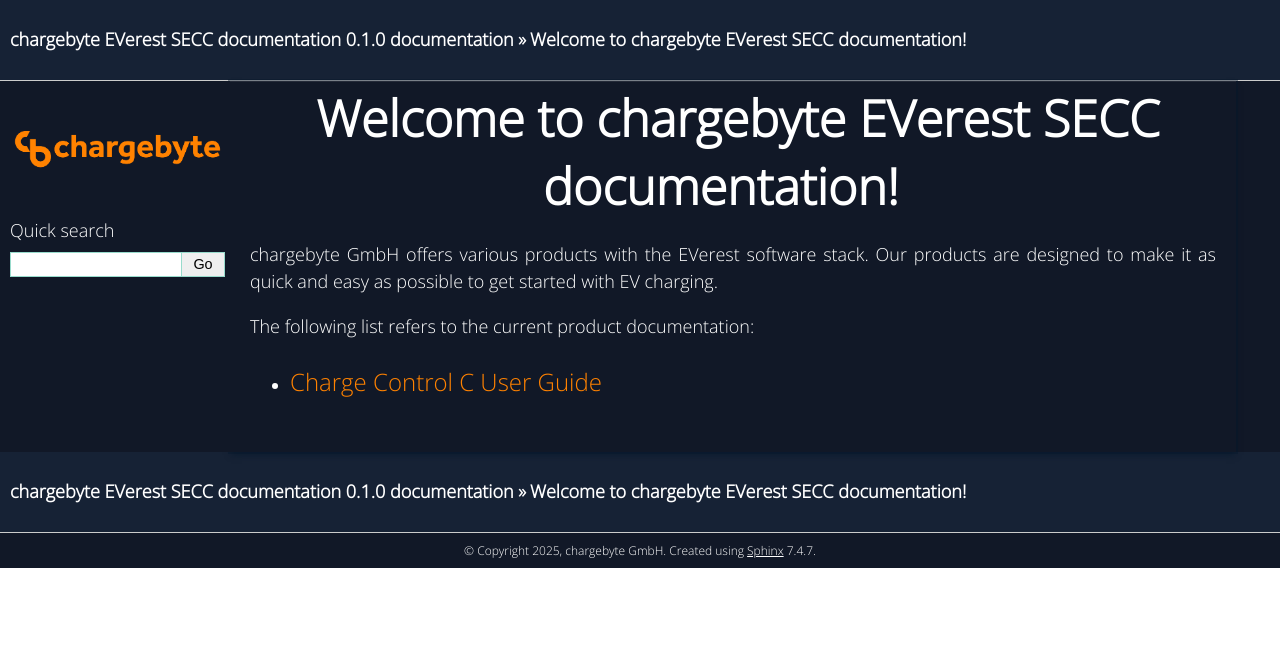
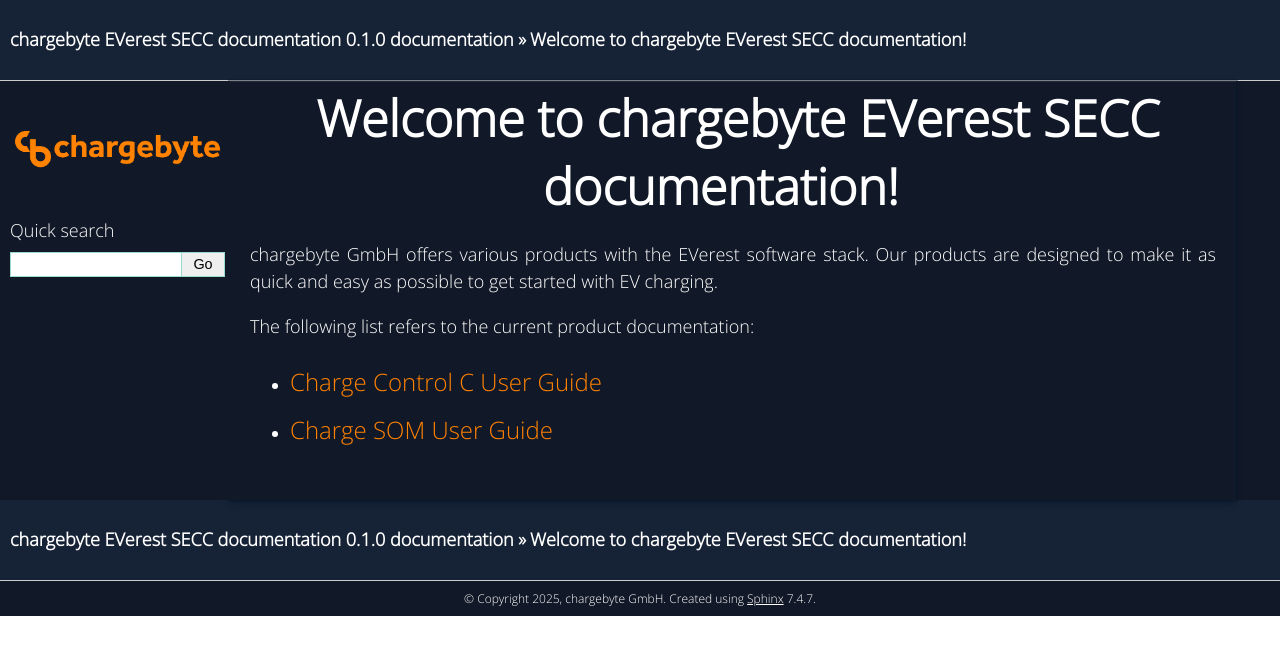
Before and after one commit to chargebyte/chargebyte-docs, a Sphinx documentation site: the page built from docs/source/index.rst, in a window 1280 px wide. Shown: the top 655 px of the page. Built offline with Sphinx 7.4.7, drawn with Linux system fonts in a browser that asks for light colours.

Commit message:
Add Charge SOM User Guide to index
Signed-off-by: Stefan Wahren <stefan.wahren@chargebyte.com>

```diff
--- a/docs/source/index.rst
+++ b/docs/source/index.rst
@@ -15,3 +15,4 @@
    :maxdepth: 2
 
    Charge Control C User Guide <https://chargebyte-docs.readthedocs.io/projects/everest-charge-control-c>
+   Charge SOM User Guide <https://chargebyte-docs.readthedocs.io/projects/everest-charge-som>
```
